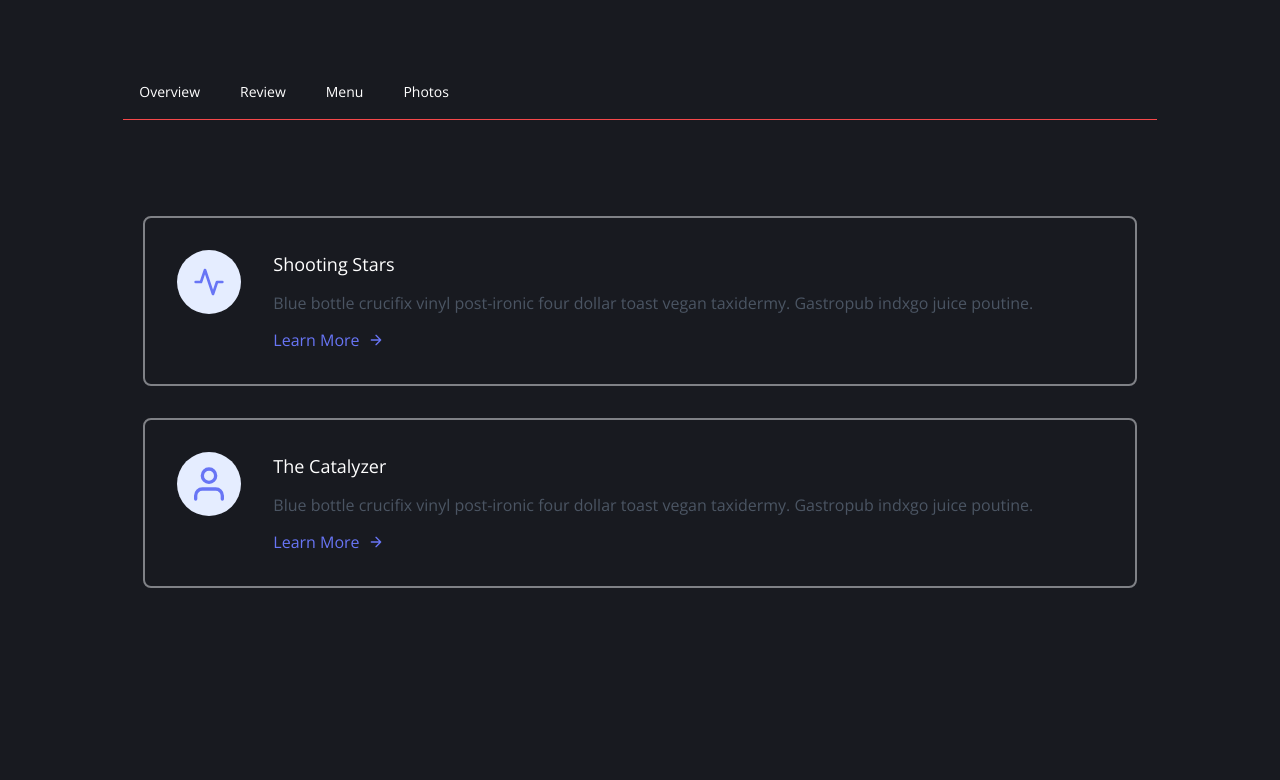
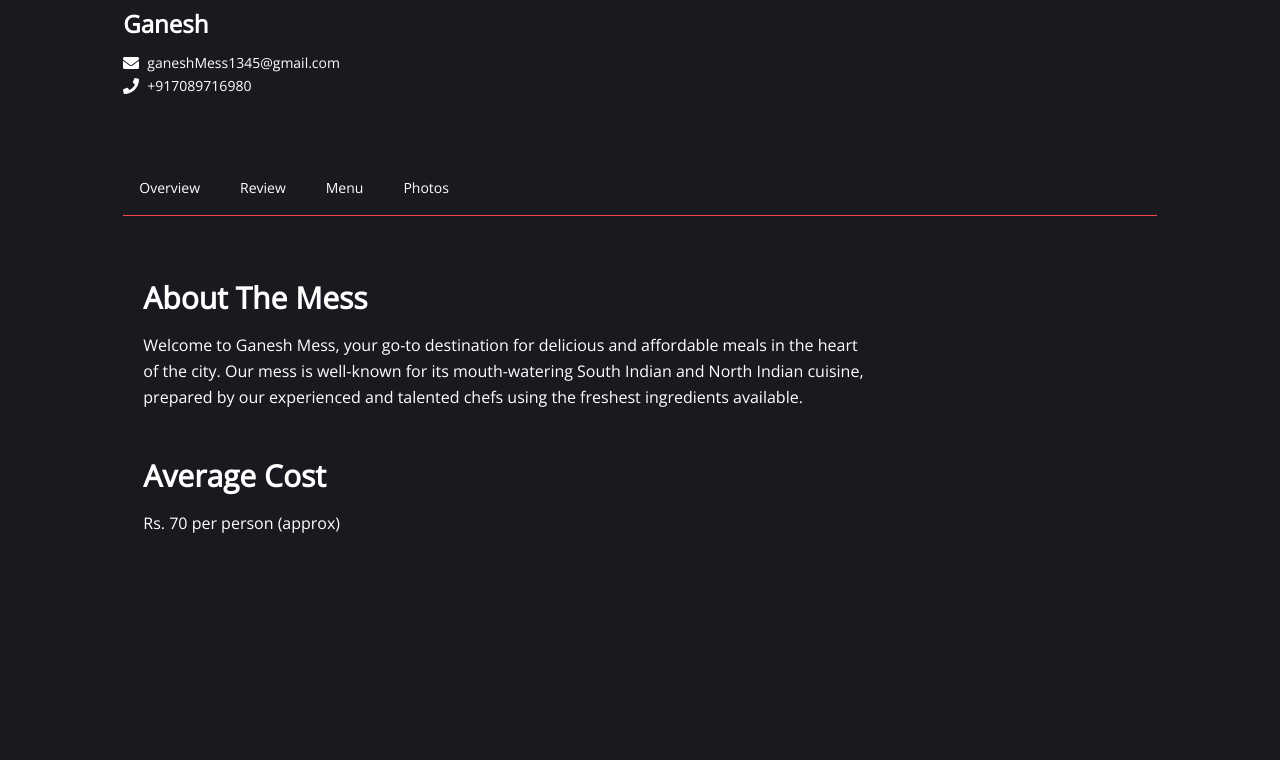
Before and after one commit to Aryan130902/mess-media-webapplication, a React (Vite) app in the folder mess-media-web/: page / in a window 1280 px wide. Shown: the part 464-1244 px from the top of the page. Built offline with nearby package versions, Linux system fonts and the light colour scheme.

Commit message:
messprofile updated

```diff
--- a/mess-media-web/src/App.jsx
+++ b/mess-media-web/src/App.jsx
@@ -15,7 +15,7 @@ import MessProfile from './components/MessProfile/MessProfile'
 function App() {
   return (
     <div className="bg-dark">
-     {/* <Navbar/> */}
+     <Navbar/>
        {/* <Header/>
       <Section/>
       <Testimonial/>
--- a/mess-media-web/src/components/MessProfile/Overview/Overview.jsx
+++ b/mess-media-web/src/components/MessProfile/Overview/Overview.jsx
@@ -3,49 +3,22 @@ import React from 'react'
 const Overview = () => {
   return (
     <div>
-        <section class="text-gray-600 body-font">
-            <div class="container px-5 py-24 mx-auto flex flex-wrap">
-                <div class="flex flex-wrap -m-4">
-                <div class="p-4 lg:w-full md:w-full">
-                    <div class="flex border-2 rounded-lg border-gray-200 border-opacity-50 p-8 sm:flex-row flex-col">
-                    <div class="w-16 h-16 sm:mr-8 sm:mb-0 mb-4 inline-flex items-center justify-center rounded-full bg-indigo-100 text-indigo-500 flex-shrink-0">
-                        <svg fill="none" stroke="currentColor" stroke-linecap="round" stroke-linejoin="round" stroke-width="2" class="w-8 h-8" viewBox="0 0 24 24">
-                        <path d="M22 12h-4l-3 9L9 3l-3 9H2"></path>
-                        </svg>
-                    </div>
-                    <div class="flex-grow">
-                        <h2 class="text-white text-lg title-font font-medium mb-3">Shooting Stars</h2>
-                        <p class="leading-relaxed text-base">Blue bottle crucifix vinyl post-ironic four dollar toast vegan taxidermy. Gastropub indxgo juice poutine.</p>
-                        <a class="mt-3 text-indigo-500 inline-flex items-center">Learn More
-                        <svg fill="none" stroke="currentColor" stroke-linecap="round" stroke-linejoin="round" stroke-width="2" class="w-4 h-4 ml-2" viewBox="0 0 24 24">
-                            <path d="M5 12h14M12 5l7 7-7 7"></path>
-                        </svg>
-                        </a>
-                    </div>
-                    </div>
+        <section class="text-white body-font overflow-hidden">
+            <div class="container px-5 py-24 mx-auto">
+                <div class="flex flex-wrap -m-12">
+                <div class="pb-12 px-12 md:w-3/4 flex flex-col items-start">
+                    <h2 class="sm:text-3xl text-2xl title-font font-bold text-white font-sans mt-4 mb-4">About The Mess</h2>
+                    <p class="leading-relaxed mb-8">Welcome to Ganesh Mess, your go-to destination for delicious and affordable meals in the heart of the city. Our mess is well-known for its mouth-watering South Indian and North Indian cuisine, prepared by our experienced and talented chefs using the freshest ingredients available.</p>
                 </div>
-                <div class="p-4 lg:w-full md:w-full">
-                    <div class="flex border-2 rounded-lg border-gray-200 border-opacity-50 p-8 sm:flex-row flex-col">
-                    <div class="w-16 h-16 sm:mr-8 sm:mb-0 mb-4 inline-flex items-center justify-center rounded-full bg-indigo-100 text-indigo-500 flex-shrink-0">
-                        <svg fill="none" stroke="currentColor" stroke-linecap="round" stroke-linejoin="round" stroke-width="2" class="w-10 h-10" viewBox="0 0 24 24">
-                        <path d="M20 21v-2a4 4 0 00-4-4H8a4 4 0 00-4 4v2"></path>
-                        <circle cx="12" cy="7" r="4"></circle>
-                        </svg>
-                    </div>
-                    <div class="flex-grow">
-                        <h2 class="text-white text-lg title-font font-medium mb-3">The Catalyzer</h2>
-                        <p class="leading-relaxed text-base">Blue bottle crucifix vinyl post-ironic four dollar toast vegan taxidermy. Gastropub indxgo juice poutine.</p>
-                        <a class="mt-3 text-indigo-500 inline-flex items-center">Learn More
-                        <svg fill="none" stroke="currentColor" stroke-linecap="round" stroke-linejoin="round" stroke-width="2" class="w-4 h-4 ml-2" viewBox="0 0 24 24">
-                            <path d="M5 12h14M12 5l7 7-7 7"></path>
-                        </svg>
-                        </a>
-                    </div>
-                    </div>
+                </div>
+                <div class="flex flex-wrap -m-12">
+                <div class="pb-12 px-12 md:w-3/4 flex flex-col items-start">
+                    <h2 class="sm:text-3xl text-2xl title-font font-bold text-white font-sans mt-4 mb-4">Average Cost</h2>
+                    <p class="leading-relaxed mb-8">Rs. 70 per person (approx)</p>
                 </div>
                 </div>
             </div>
-        </section>
+            </section>
     </div>
   )
 }
--- a/mess-media-web/src/components/MessProfile/Photos/Photo.jsx
+++ b/mess-media-web/src/components/MessProfile/Photos/Photo.jsx
@@ -5,8 +5,8 @@ const Photo = () => {
     <section class="text-gray-600 body-font">
   <div class="container px-5 py-24 mx-auto flex flex-wrap">
     <div class="flex w-full mb-20 flex-wrap">
-      <h1 class="sm:text-3xl text-2xl font-medium title-font text-gray-900 lg:w-1/3 lg:mb-0 mb-4">Master Cleanse Reliac Heirloom</h1>
-      <p class="lg:pl-6 lg:w-2/3 mx-auto leading-relaxed text-base">Whatever cardigan tote bag tumblr hexagon brooklyn asymmetrical gentrify, subway tile poke farm-to-table. Franzen you probably haven't heard of them man bun deep jianbing selfies heirloom.</p>
+      <h1 class="sm:text-3xl text-2xl font-bold title-font text-white lg:w-1/3 lg:mb-0 mb-4">Photos</h1>
+      <p class="lg:pl-6 lg:w-2/3 mx-auto leading-relaxed text-base text-white">"Photos will be updates as soon as mess owner uploads it" here is a sample of dummy photos</p>
     </div>
     <div class="flex flex-wrap md:-m-2 -m-1">
       <div class="flex flex-wrap w-1/2">
--- a/mess-media-web/src/components/MessProfile/Reviews/Reviews.jsx
+++ b/mess-media-web/src/components/MessProfile/Reviews/Reviews.jsx
@@ -1,4 +1,9 @@
 import React from 'react'
+import { FaUser } from 'react-icons/fa';
+
+
+
+
 
 const Reviews = () => {
   return (
@@ -7,39 +12,27 @@ const Reviews = () => {
             <div class="container px-5 py-24 mx-auto flex flex-wrap">
                 <div class="flex flex-wrap -m-4">
                 <div class="p-4 lg:w-full md:w-full">
-                    <div class="flex border-2 rounded-lg border-gray-200 border-opacity-50 p-8 sm:flex-row flex-col">
-                    <div class="w-16 h-16 sm:mr-8 sm:mb-0 mb-4 inline-flex items-center justify-center rounded-full bg-indigo-100 text-indigo-500 flex-shrink-0">
-                        <svg fill="none" stroke="currentColor" stroke-linecap="round" stroke-linejoin="round" stroke-width="2" class="w-8 h-8" viewBox="0 0 24 24">
-                        <path d="M22 12h-4l-3 9L9 3l-3 9H2"></path>
-                        </svg>
-                    </div>
+                    <div class="flex border-2 rounded-lg border-primary border-opacity-50 p-8 sm:flex-row flex-col">
+                        <div class="flex flex-col pr-12">
+                            <div class="w-16 h-16 sm:mr-8 sm:mb-0 mb-4 inline-flex items-center justify-center rounded-full bg-indigo-100 flex-shrink-0">
+                            <FaUser size={32} className="text-primary" />
+                            </div>
+                            <div class="sm:mb-0 mb-4 pt-4 items-center justify-center flex-shrink-0 font-medium text-white">
+                                Aryan Tiwari
+                            </div>
+                            <div class="sm:mb-0 mb-4 pb-4 items-center justify-center flex-shrink-0 text-white">
+                                Upvotes 21
+                            </div>
+                        </div>
                     <div class="flex-grow">
-                        <h2 class="text-white text-lg title-font font-medium mb-3">Shooting Stars</h2>
-                        <p class="leading-relaxed text-base">Blue bottle crucifix vinyl post-ironic four dollar toast vegan taxidermy. Gastropub indxgo juice poutine.</p>
-                        <a class="mt-3 text-indigo-500 inline-flex items-center">Learn More
-                        <svg fill="none" stroke="currentColor" stroke-linecap="round" stroke-linejoin="round" stroke-width="2" class="w-4 h-4 ml-2" viewBox="0 0 24 24">
-                            <path d="M5 12h14M12 5l7 7-7 7"></path>
-                        </svg>
-                        </a>
-                    </div>
-                    </div>
-                </div>
-                <div class="p-4 lg:w-full md:w-full">
-                    <div class="flex border-2 rounded-lg border-gray-200 border-opacity-50 p-8 sm:flex-row flex-col">
-                    <div class="w-16 h-16 sm:mr-8 sm:mb-0 mb-4 inline-flex items-center justify-center rounded-full bg-indigo-100 text-indigo-500 flex-shrink-0">
-                        <svg fill="none" stroke="currentColor" stroke-linecap="round" stroke-linejoin="round" stroke-width="2" class="w-10 h-10" viewBox="0 0 24 24">
-                        <path d="M20 21v-2a4 4 0 00-4-4H8a4 4 0 00-4 4v2"></path>
-                        <circle cx="12" cy="7" r="4"></circle>
-                        </svg>
-                    </div>
-                    <div class="flex-grow">
-                        <h2 class="text-white text-lg title-font font-medium mb-3">The Catalyzer</h2>
-                        <p class="leading-relaxed text-base">Blue bottle crucifix vinyl post-ironic four dollar toast vegan taxidermy. Gastropub indxgo juice poutine.</p>
-                        <a class="mt-3 text-indigo-500 inline-flex items-center">Learn More
-                        <svg fill="none" stroke="currentColor" stroke-linecap="round" stroke-linejoin="round" stroke-width="2" class="w-4 h-4 ml-2" viewBox="0 0 24 24">
-                            <path d="M5 12h14M12 5l7 7-7 7"></path>
-                        </svg>
-                        </a>
+                        <p class="leading-relaxed text-base text-white">"I recently subscribed to this mess and I am thoroughly impressed with the quality of food and service. The meals are always fresh and delicious, and the chefs pay close attention to dietary restrictions and preferences. The staff are also friendly and welcoming, making my dining experience even more enjoyable. The subscription plans are also affordable and flexible, which is a huge plus for me. I highly recommend this mess to anyone looking for tasty and healthy meals at an affordable price."</p>
+                        <div class="flex items-center pt-4">
+                            <svg aria-hidden="true" class="w-5 h-5 text-yellow-400" fill="currentColor" viewBox="0 0 20 20" xmlns="http://www.w3.org/2000/svg"><title>First star</title><path d="M9.049 2.927c.3-.921 1.603-.921 1.902 0l1.07 3.292a1 1 0 00.95.69h3.462c.969 0 1.371 1.24.588 1.81l-2.8 2.034a1 1 0 00-.364 1.118l1.07 3.292c.3.921-.755 1.688-1.54 1.118l-2.8-2.034a1 1 0 00-1.175 0l-2.8 2.034c-.784.57-1.838-.197-1.539-1.118l1.07-3.292a1 1 0 00-.364-1.118L2.98 8.72c-.783-.57-.38-1.81.588-1.81h3.461a1 1 0 00.951-.69l1.07-3.292z"></path></svg>
+                            <svg aria-hidden="true" class="w-5 h-5 text-yellow-400" fill="currentColor" viewBox="0 0 20 20" xmlns="http://www.w3.org/2000/svg"><title>Second star</title><path d="M9.049 2.927c.3-.921 1.603-.921 1.902 0l1.07 3.292a1 1 0 00.95.69h3.462c.969 0 1.371 1.24.588 1.81l-2.8 2.034a1 1 0 00-.364 1.118l1.07 3.292c.3.921-.755 1.688-1.54 1.118l-2.8-2.034a1 1 0 00-1.175 0l-2.8 2.034c-.784.57-1.838-.197-1.539-1.118l1.07-3.292a1 1 0 00-.364-1.118L2.98 8.72c-.783-.57-.38-1.81.588-1.81h3.461a1 1 0 00.951-.69l1.07-3.292z"></path></svg>
+                            <svg aria-hidden="true" class="w-5 h-5 text-yellow-400" fill="currentColor" viewBox="0 0 20 20" xmlns="http://www.w3.org/2000/svg"><title>Third star</title><path d="M9.049 2.927c.3-.921 1.603-.921 1.902 0l1.07 3.292a1 1 0 00.95.69h3.462c.969 0 1.371 1.24.588 1.81l-2.8 2.034a1 1 0 00-.364 1.118l1.07 3.292c.3.921-.755 1.688-1.54 1.118l-2.8-2.034a1 1 0 00-1.175 0l-2.8 2.034c-.784.57-1.838-.197-1.539-1.118l1.07-3.292a1 1 0 00-.364-1.118L2.98 8.72c-.783-.57-.38-1.81.588-1.81h3.461a1 1 0 00.951-.69l1.07-3.292z"></path></svg>
+                            <svg aria-hidden="true" class="w-5 h-5 text-yellow-400" fill="currentColor" viewBox="0 0 20 20" xmlns="http://www.w3.org/2000/svg"><title>Fourth star</title><path d="M9.049 2.927c.3-.921 1.603-.921 1.902 0l1.07 3.292a1 1 0 00.95.69h3.462c.969 0 1.371 1.24.588 1.81l-2.8 2.034a1 1 0 00-.364 1.118l1.07 3.292c.3.921-.755 1.688-1.54 1.118l-2.8-2.034a1 1 0 00-1.175 0l-2.8 2.034c-.784.57-1.838-.197-1.539-1.118l1.07-3.292a1 1 0 00-.364-1.118L2.98 8.72c-.783-.57-.38-1.81.588-1.81h3.461a1 1 0 00.951-.69l1.07-3.292z"></path></svg>
+                            <svg aria-hidden="true" class="w-5 h-5 text-gray-300 dark:text-gray-500" fill="currentColor" viewBox="0 0 20 20" xmlns="http://www.w3.org/2000/svg"><title>Fifth star</title><path d="M9.049 2.927c.3-.921 1.603-.921 1.902 0l1.07 3.292a1 1 0 00.95.69h3.462c.969 0 1.371 1.24.588 1.81l-2.8 2.034a1 1 0 00-.364 1.118l1.07 3.292c.3.921-.755 1.688-1.54 1.118l-2.8-2.034a1 1 0 00-1.175 0l-2.8 2.034c-.784.57-1.838-.197-1.539-1.118l1.07-3.292a1 1 0 00-.364-1.118L2.98 8.72c-.783-.57-.38-1.81.588-1.81h3.461a1 1 0 00.951-.69l1.07-3.292z"></path></svg>
+                        </div>
                     </div>
                     </div>
                 </div>
--- a/mess-media-web/src/components/Navbar/Navbar.jsx
+++ b/mess-media-web/src/components/Navbar/Navbar.jsx
@@ -13,11 +13,11 @@ const  Navbar = () => {
 
   return (
     <Headroom>
-    <div className="bg-transparent fixed w-full">
+    <div className="bg-dark transparent w-full">
       <div className=" max-w-7xl mx-auto px-2 sm:px-6 lg:px-8 flex justify-between items-center h-24">
-        <div className="flex-shrink-0">
+        <div className="">
           <img
-            className="lg:h-24 sm:h-16 max-w-full "
+            className="lg:h-24 h-16"
             src="/logo.png"
             alt="logo"
           />
```
Also changed, not shown: mess-media-web/src/components/MessProfile/Menu/Menu.jsx (added, +16 -0 lines), mess-media-web/src/components/MessProfile/MessProfile.jsx (+23 -10 lines), mess-media-web/src/components/Section/Section.jsx (+2 -11 lines), mess-media-web/public/circle-check-solid 1.svg (deleted), mess-media-web/src/components/MessProfile/Menu/Menu.module.css (added).
